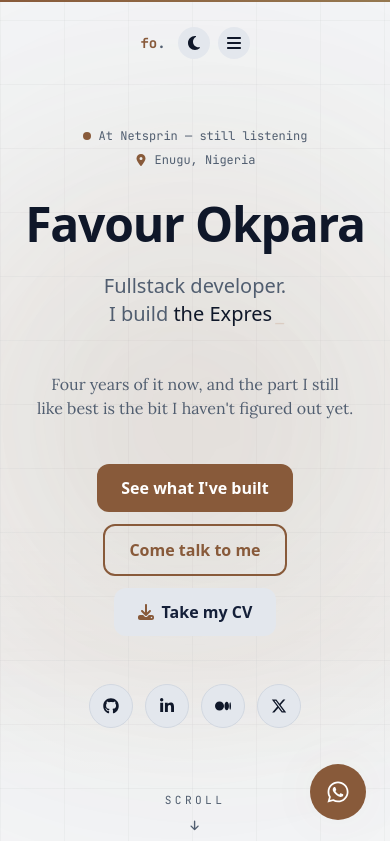
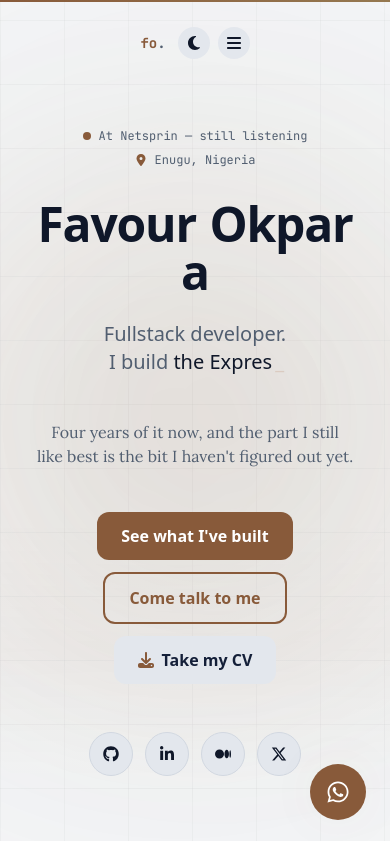
Before and after one commit to Okpara202/my-portfolio, a React (Vite) app: page / in a window 390 px wide. Shown: the top 841 px of the page. Built offline with nearby package versions, Linux system fonts and the light colour scheme; a web font is replaced by a local one.

Commit message:
ready to push

```diff
--- a/src/App.tsx
+++ b/src/App.tsx
@@ -5,6 +5,7 @@ import { Intro } from "./components/Intro";
 import { Navbar } from "./components/Navbar";
 import { Footer } from "./components/Footer";
 import { Backdrop } from "./components/ui/Backdrop";
+import { CustomCursor } from "./components/ui/CustomCursor";
 import { ScrollProgress } from "./components/ui/ScrollProgress";
 import { Hero } from "./components/sections/Hero";
 import { About } from "./components/sections/About";
@@ -25,6 +26,7 @@ function App() {
     <>
       <Intro onDone={() => setReady(true)} />
 
+      <CustomCursor />
       <Backdrop />
       <ScrollProgress />
       <Navbar />
--- a/src/components/sections/Hero.tsx
+++ b/src/components/sections/Hero.tsx
@@ -2,6 +2,7 @@ import { motion, useReducedMotion } from "framer-motion";
 import { Cursor, useTypewriter } from "react-simple-typewriter";
 import { FaArrowDown, FaDownload, FaLocationDot } from "react-icons/fa6";
 import { hero, profile } from "../../data/site";
+import { AnimatedName } from "../ui/AnimatedName";
 import { Magnetic } from "../ui/Magnetic";
 import { SocialIcons } from "../ui/SocialIcons";
 
@@ -53,13 +54,8 @@ export function Hero({ ready }: { ready: boolean }) {
           </span>
         </motion.div>
 
-        {/* Name */}
-        <motion.h1
-          {...rise(0.12)}
-          className="font-heading font-bold text-5xl md:text-7xl lg:text-8xl tracking-tight mb-6"
-        >
-          {profile.name}
-        </motion.h1>
+        {/* Name — animates letter by letter, so it carries its own entrance. */}
+        <AnimatedName name={profile.name} ready={ready} />
 
         {/* The rotating claim — the one sentence that says what he does. */}
         <motion.p
--- a/src/components/sections/Work.tsx
+++ b/src/components/sections/Work.tsx
@@ -25,7 +25,10 @@ export function Work() {
           lead={work.lead}
         />
 
-        <Reveal className="grid md:grid-cols-2 gap-6" stagger={0.08}>
+        <Reveal
+          className="grid sm:grid-cols-2 lg:grid-cols-3 gap-5"
+          stagger={0.08}
+        >
           {work.featured.map((project) => (
             <ProjectCard key={project.title} project={project} featured />
           ))}
@@ -117,6 +120,7 @@ function ProjectCard({
               rel: "noopener noreferrer",
             }
           : {})}
+        {...(project.link ? { "data-cursor": "view" } : {})}
         className="surface h-full flex flex-col overflow-hidden transition-colors duration-300 hover:border-brown/50 relative"
       >
         <motion.div
@@ -126,11 +130,7 @@ function ProjectCard({
         />
 
         {/* Thumbnail, or a typographic stand-in when there's no shot to show. */}
-        <div
-          className={`relative overflow-hidden bg-secondary ${
-            featured ? "aspect-[16/10]" : "aspect-[16/9]"
-          }`}
-        >
+        <div className="relative overflow-hidden bg-secondary aspect-[16/9]">
           {project.src ? (
             <img
               src={project.src}
@@ -153,36 +153,33 @@ function ProjectCard({
           )}
         </div>
 
-        <div className="relative p-5 md:p-6 flex flex-col flex-1">
-          <div className="flex items-baseline justify-between gap-3 mb-2">
-            <h3
-              className={`font-heading font-bold text-foreground ${
-                featured ? "text-xl md:text-2xl" : "text-lg"
-              }`}
-            >
+        <div className="relative p-4 md:p-5 flex flex-col flex-1">
+          <div className="flex items-baseline justify-between gap-2 mb-1.5">
+            <h3 className="font-heading font-bold text-foreground text-lg leading-snug">
               {project.title}
             </h3>
-            <span className="font-mono text-[0.65rem] uppercase tracking-wider text-brown shrink-0">
+            <span className="font-mono text-[0.6rem] uppercase tracking-wider text-brown shrink-0">
               {project.role}
             </span>
           </div>
 
-          <p className="text-sm leading-relaxed text-muted-foreground flex-1">
+          {/* Clamped so six cards on a row stay the same height. */}
+          <p className="text-[0.875rem] leading-relaxed text-muted-foreground line-clamp-3 flex-1">
             {project.blurb}
           </p>
 
           {project.note && (
-            <p className="mt-3 flex items-center gap-2 font-mono text-[0.7rem] text-muted-foreground/80">
-              <FaCircleInfo className="text-brown/70" />
+            <p className="mt-2.5 flex items-start gap-2 font-mono text-[0.65rem] leading-snug text-muted-foreground/80">
+              <FaCircleInfo className="text-brown/70 mt-0.5 shrink-0" />
               {project.note}
             </p>
           )}
 
-          <ul className="flex flex-wrap gap-2 mt-5">
+          <ul className="flex flex-wrap gap-1.5 mt-4">
             {project.stack.map((tech) => (
               <li
                 key={tech}
-                className="font-mono text-[0.7rem] px-2.5 py-1 rounded-full bg-secondary text-muted-foreground"
+                className="font-mono text-[0.65rem] px-2 py-0.5 rounded-full bg-secondary text-muted-foreground"
               >
                 {tech}
               </li>
--- /dev/null
+++ b/src/components/ui/AnimatedName.tsx
@@ -0,0 +1,85 @@
+import { motion, useReducedMotion } from "framer-motion";
+
+/**
+ * The name, one letter at a time.
+ *
+ * Letters drop in on a stagger when the boot sequence hands over, then stay
+ * live: hovering a letter lifts it and warms it to the accent colour. A slow
+ * sheen crosses the whole word every few seconds so it isn't dead between
+ * interactions.
+ */
+export function AnimatedName({ name, ready }: { name: string; ready: boolean }) {
+  const reduced = useReducedMotion();
+  const letters = Array.from(name);
+
+  if (reduced) {
+    return (
+      <h1 className="font-heading font-bold text-5xl md:text-7xl lg:text-8xl tracking-tight mb-6">
+        {name}
+      </h1>
+    );
+  }
+
+  return (
+    <h1
+      aria-label={name}
+      className="relative font-heading font-bold text-5xl md:text-7xl lg:text-8xl tracking-tight mb-6"
+    >
+      <span aria-hidden className="inline-flex flex-wrap justify-center">
+        {letters.map((char, i) => {
+          /* Preserve the space between names without letting it collapse. */
+          if (char === " ") return <span key={i} className="w-[0.28em]" />;
+
+          return (
+            <motion.span
+              key={i}
+              className="inline-block origin-bottom cursor-default"
+              initial={{ opacity: 0, y: "0.5em", rotateX: -70, filter: "blur(8px)" }}
+              animate={
+                ready
+                  ? { opacity: 1, y: 0, rotateX: 0, filter: "blur(0px)" }
+                  : undefined
+              }
+              transition={{
+                duration: 0.7,
+                delay: 0.12 + i * 0.045,
+                ease: [0.16, 1, 0.3, 1],
+              }}
+              whileHover={{
+                y: -10,
+                scale: 1.08,
+                color: "hsl(var(--brown))",
+                transition: { type: "spring", stiffness: 400, damping: 14 },
+              }}
+            >
+              {char}
+            </motion.span>
+          );
+        })}
+      </span>
+
+      {/* Sheen — a slow highlight crossing the word, clipped to the glyphs. */}
+      {ready && (
+        <motion.span
+          aria-hidden
+          className="absolute inset-0 pointer-events-none bg-clip-text text-transparent"
+          style={{
+            backgroundImage:
+              "linear-gradient(100deg, transparent 42%, hsl(var(--tan) / 0.85) 50%, transparent 58%)",
+            backgroundSize: "250% 100%",
+          }}
+          animate={{ backgroundPosition: ["150% 0%", "-150% 0%"] }}
+          transition={{
+            duration: 2.4,
+            repeat: Infinity,
+            repeatDelay: 5,
+            ease: "easeInOut",
+            delay: 1.6,
+          }}
+        >
+          {name}
+        </motion.span>
+      )}
+    </h1>
+  );
+}
--- /dev/null
+++ b/src/components/ui/CustomCursor.tsx
@@ -0,0 +1,150 @@
+import { motion, useMotionValue, useSpring, useReducedMotion } from "framer-motion";
+import { useEffect, useState } from "react";
+
+/**
+ * A two-part cursor: a dot that tracks exactly, and a ring that trails behind
+ * on a spring. Over anything interactive the ring swells and fills with the
+ * accent, and the dot gets out of the way.
+ *
+ * Only ever runs on a fine pointer (real mouse) with motion allowed. Touch
+ * devices and reduced-motion users keep the cursor their OS gave them, so
+ * nothing here is load-bearing for using the site.
+ */
+
+type CursorState = "default" | "link" | "view";
+
+/** Ring geometry per state — size, fill, border, and any label inside it. */
+const RING = {
+  default: { size: 34, bg: "hsl(var(--brown) / 0)", border: "hsl(var(--brown) / 0.55)" },
+  link: { size: 58, bg: "hsl(var(--brown) / 0.22)", border: "hsl(var(--brown) / 0.9)" },
+  view: { size: 82, bg: "hsl(var(--brown) / 0.92)", border: "hsl(var(--brown))" },
+} as const;
+
+/** Anything matching this gets the "link" treatment. */
+const INTERACTIVE = 'a, button, [role="button"], input, textarea, select, label, [data-cursor]';
+
+export function CustomCursor() {
+  const reduced = useReducedMotion();
+  const [enabled, setEnabled] = useState(false);
+  const [state, setState] = useState<CursorState>("default");
+  const [visible, setVisible] = useState(false);
+  const [pressed, setPressed] = useState(false);
+
+  /* Exact pointer position. The dot reads these raw; the ring reads them
+     through a spring, which is what produces the trail. */
+  const x = useMotionValue(-200);
+  const y = useMotionValue(-200);
+  const ringX = useSpring(x, { stiffness: 400, damping: 34, mass: 0.55 });
+  const ringY = useSpring(y, { stiffness: 400, damping: 34, mass: 0.55 });
+
+  /* Decide once whether this device should get a custom cursor at all. */
+  useEffect(() => {
+    if (reduced) return;
+    const fine = window.matchMedia("(pointer: fine)");
+    const apply = () => setEnabled(fine.matches);
+    apply();
+    fine.addEventListener("change", apply);
+    return () => fine.removeEventListener("change", apply);
+  }, [reduced]);
+
+  useEffect(() => {
+    if (!enabled) return;
+
+    /* Hide the native cursor only while ours is actually running, so a JS
+       failure leaves the user with a working pointer rather than none. */
+    document.documentElement.classList.add("cursor-none");
+
+    const onMove = (e: PointerEvent) => {
+      x.set(e.clientX);
+      y.set(e.clientY);
+      setVisible(true);
+    };
+
+    /* pointerover bubbles and fires on every target change, so this runs far
+       less often than a per-frame hit test would. */
+    const onOver = (e: PointerEvent) => {
+      const el = (e.target as Element | null)?.closest?.(INTERACTIVE);
+      if (!el) return setState("default");
+      setState(el.getAttribute("data-cursor") === "view" ? "view" : "link");
+    };
+
+    const onLeave = () => setVisible(false);
+    const onEnter = () => setVisible(true);
+    const onDown = () => setPressed(true);
+    const onUp = () => setPressed(false);
+
+    window.addEventListener("pointermove", onMove, { passive: true });
+    window.addEventListener("pointerover", onOver, { passive: true });
+    window.addEventListener("pointerdown", onDown, { passive: true });
+    window.addEventListener("pointerup", onUp, { passive: true });
+    document.addEventListener("pointerleave", onLeave);
+    document.addEventListener("pointerenter", onEnter);
+
+    return () => {
+      document.documentElement.classList.remove("cursor-none");
+      window.removeEventListener("pointermove", onMove);
+      window.removeEventListener("pointerover", onOver);
+      window.removeEventListener("pointerdown", onDown);
+      window.removeEventListener("pointerup", onUp);
+      document.removeEventListener("pointerleave", onLeave);
+      document.removeEventListener("pointerenter", onEnter);
+    };
+  }, [enabled, x, y]);
+
+  if (!enabled) return null;
+
+  const ring = RING[state];
+
+  return (
+    <>
+      {/* Ring — trails, swells, fills. */}
+      <motion.div
+        aria-hidden
+        className="fixed top-0 left-0 z-[9999] pointer-events-none"
+        style={{ x: ringX, y: ringY }}
+      >
+        <motion.div
+          className="flex items-center justify-center rounded-full border -translate-x-1/2 -translate-y-1/2"
+          animate={{
+            width: ring.size,
+            height: ring.size,
+            backgroundColor: ring.bg,
+            borderColor: ring.border,
+            scale: pressed ? 0.82 : 1,
+            opacity: visible ? 1 : 0,
+          }}
+          transition={{
+            type: "spring",
+            stiffness: 320,
+            damping: 26,
+            opacity: { duration: 0.2 },
+          }}
+        >
+          <motion.span
+            className="font-mono text-[0.6rem] uppercase tracking-[0.2em] text-white"
+            animate={{ opacity: state === "view" ? 1 : 0 }}
+            transition={{ duration: 0.18 }}
+          >
+            View
+          </motion.span>
+        </motion.div>
+      </motion.div>
+
+      {/* Dot — exact, and steps aside once the ring takes over. */}
+      <motion.div
+        aria-hidden
+        className="fixed top-0 left-0 z-[9999] pointer-events-none"
+        style={{ x, y }}
+      >
+        <motion.div
+          className="w-1.5 h-1.5 rounded-full bg-brown -translate-x-1/2 -translate-y-1/2"
+          animate={{
+            opacity: visible && state === "default" ? 1 : 0,
+            scale: pressed ? 1.6 : 1,
+          }}
+          transition={{ duration: 0.2 }}
+        />
+      </motion.div>
+    </>
+  );
+}
--- a/src/data/site.ts
+++ b/src/data/site.ts
@@ -3,7 +3,6 @@
  * hunting through JSX. Sections are numbered the way the page reads.
  */
 
-// TODO(favour): confirm this handle — it is guessed from your email, not verified.
 export const MEDIUM_URL = "https://medium.com/@okparafavour202";
 
 export const profile = {
@@ -119,7 +118,7 @@ export const journey = {
       current: true,
       points: [
         "Integrated REST APIs and reworked data fetching until page loads stopped being the complaint.",
-        "Shipped UI features alongside designers and backend engineers on a working agile cadence.",
+        "Take a scoped piece of frontend, build it, and hand it back in a state their own team can pick up without me.",
         "Kept cross-browser and mobile parity honest — the same features, working, on the devices people own.",
       ],
     },
@@ -476,6 +475,16 @@ export const testimonials = {
       org: "LanceySoft Technologies",
       photo: "/image/lawrence.jpeg",
     },
+    {
+      /* Drafted for Kachi with his go-ahead — show him the final wording
+         before this ships, and swap in his own if he'd rather. */
+      quote:
+        "We review each other's pull requests, which is the fastest way to find out how someone actually thinks. Favour reads the whole diff, asks about the edge case you were hoping nobody would raise, and leaves the comment that saves you a rewrite two weeks later. He's also the one more likely to go and check than to guess — on a frontend talking to three different services, that's worth more than it sounds.",
+      name: "Kingsley Ugwuosi",
+      role: "Software Engineer",
+      org: "Netsprin",
+      photo: "/image/kachi.jpg",
+    },
   ],
 };
 
--- a/src/index.css
+++ b/src/index.css
@@ -105,6 +105,15 @@
   ::selection {
     background-color: hsl(var(--brown) / 0.35);
     color: hsl(var(--foreground));
+  }
+
+  /* The custom cursor adds .cursor-none to <html> only once it is actually
+     mounted and running, so a JS failure or a touch device leaves the native
+     pointer alone. Text fields keep their caret — losing that is a real cost,
+     and the flourish isn't worth it. */
+  html.cursor-none,
+  html.cursor-none *:not(input):not(textarea) {
+    cursor: none !important;
   }
 
   /* Scrollbar, tuned to the palette rather than left default. */
```
Also changed, not shown: public/image/kachi.jpg (added).
